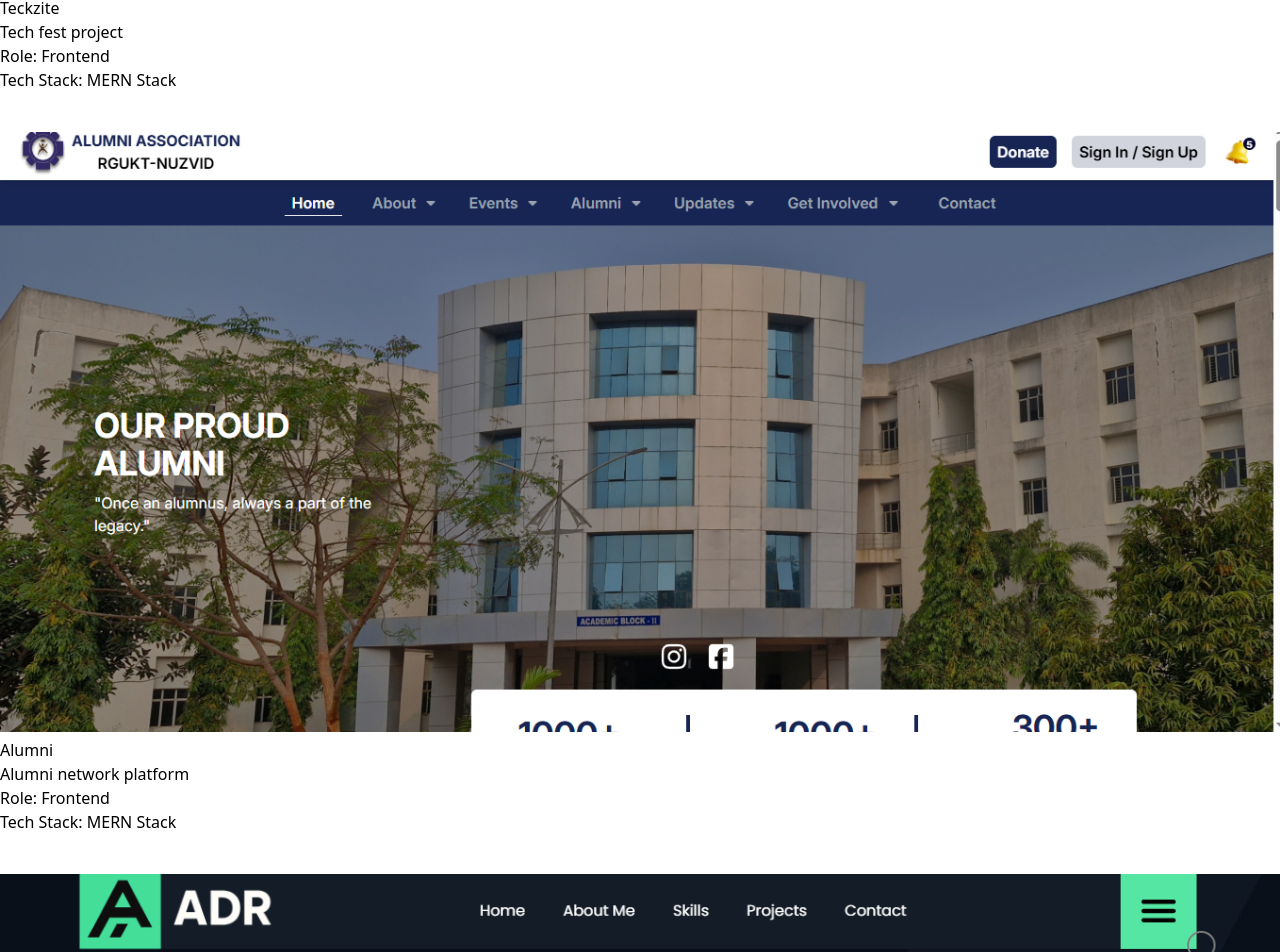
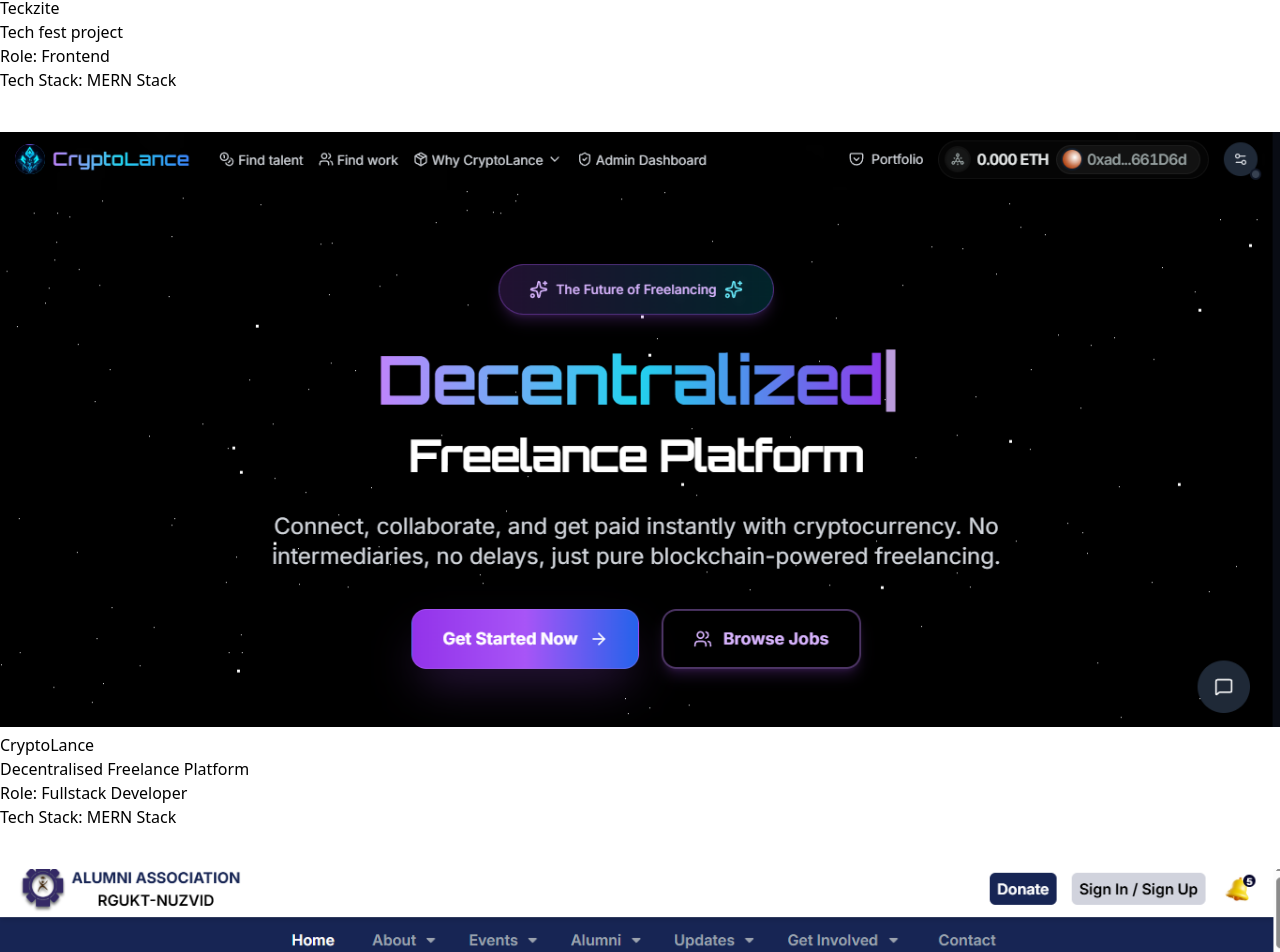
Before and after one commit to Dharaneeswar-Reddy-Avula/Myportfolio_ADR, a React (Vite) app: page /#contact in a window 1280 px wide. Before the commit this address led to /#skills. Shown: the part 8194-9146 px from the top of the page. Built offline with nearby package versions, Linux system fonts and the light colour scheme.

Commit message:
new updates

```diff
--- a/src/components/accernity/LayoutGridDemo.jsx
+++ b/src/components/accernity/LayoutGridDemo.jsx
@@ -12,6 +12,15 @@ const projects = [
     Role: "Frontend",
     stack: "MERN Stack",
     image: "/tz.png",
+
+  },
+  {
+    name: "CryptoLance",
+    description: "Decentralised Freelance Platform",
+    link: "https://crypto-lance-gamma.vercel.app",
+    Role: "Fullstack Developer",
+    stack: "MERN Stack",
+    image: "/crypto.png",
 
   },
   {
```
Also changed, not shown: public/crypto.png (added).
